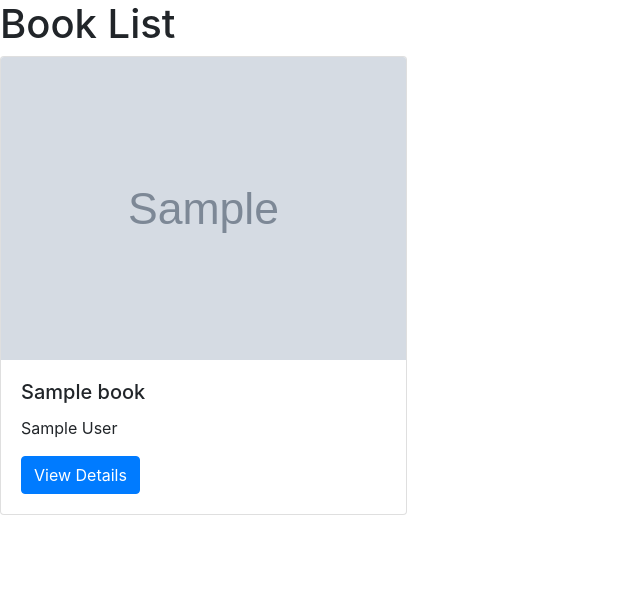
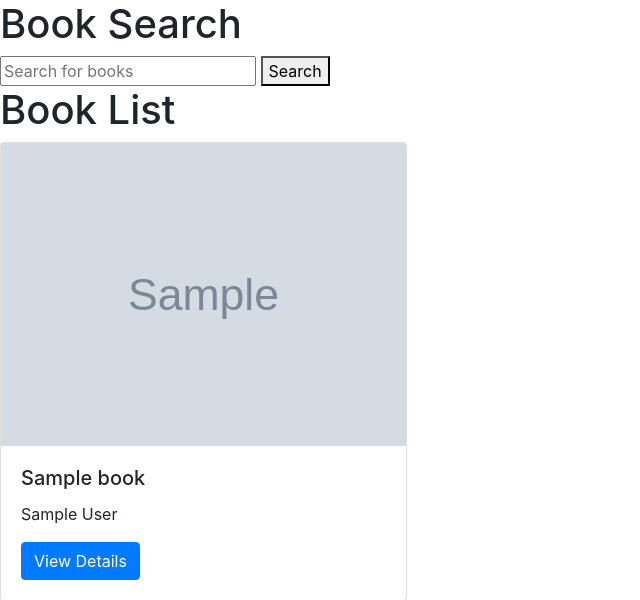
Before and after one commit to ourfalia/book_rental, a Django app: template rental/templates/rental/book_list.html in a window 1280 px wide. Shown: the top 600 px of the page, without its empty margins (0-640 px from the left). Run offline with Django 3.2, Linux system fonts and the light colour scheme; the template is opened without the code that fills it: most values are stand-ins (such as "Sample title", 1, 10 or a date in 2020); grey boxes marked "Sample" are stand-in pictures; some libraries are stand-ins or nearby versions.

Commit message:
add search functionality

```diff
--- a/rental/templates/rental/book_list.html
+++ b/rental/templates/rental/book_list.html
@@ -1,5 +1,10 @@
 {% extends 'base.html' %}
 {% block content %}
+    <h1>Book Search</h1>
+    <form method="GET" action="{% url 'book_search' %}">
+    <input type="text" name="q" placeholder="Search for books">
+    <button type="submit">Search</button>
+    </form>
     <h1>Book List</h1>
     <div class="row">
         {% for book in books %}
@@ -17,6 +22,8 @@
                     </div>
                 </div>
             </div>
+            {% empty %}
+            <li>No books found.</li>
         {% endfor %}
     </div>
 {% endblock %}
--- a/rental/urls.py
+++ b/rental/urls.py
@@ -8,6 +8,7 @@ urlpatterns = [
     path('book_list', views.book_list, name='book_list'),
     path('book/<int:pk>/', views.book_detail, name='book_detail'),
     path('book/<int:pk>/reserve/', views.reserve_book, name='reserve_book'),
+    path('search/', views.book_search, name='book_search'),
     path('user_reservations/', views.user_reservations, name='user_reservations'),
     path('all_reservations/', views.all_reservations, name='all_reservations'),
     path('checkout/', views.checkout, name='checkout'),
```
Also changed, not shown: rental/views.py (+10 -0 lines), db.sqlite3.
